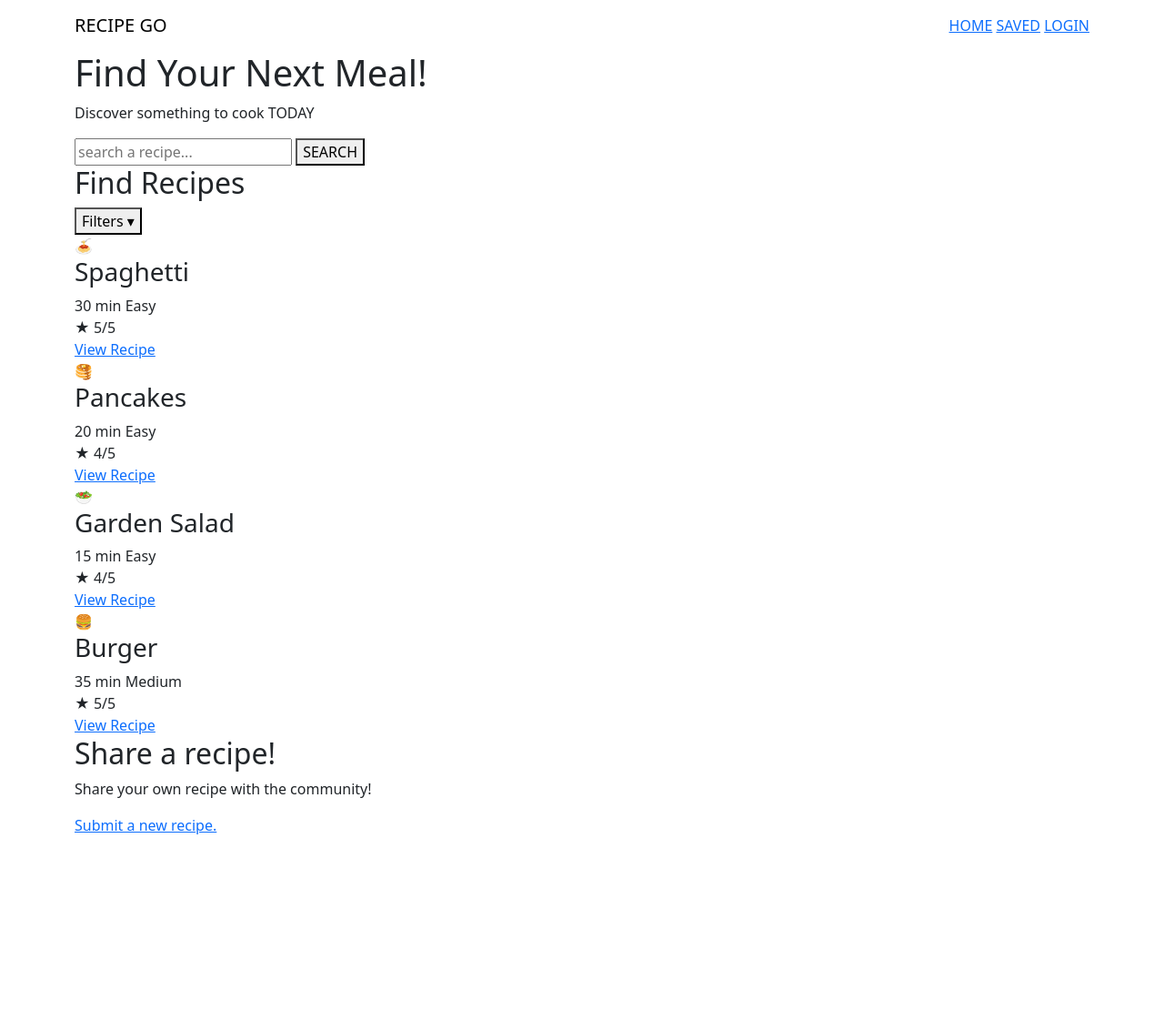
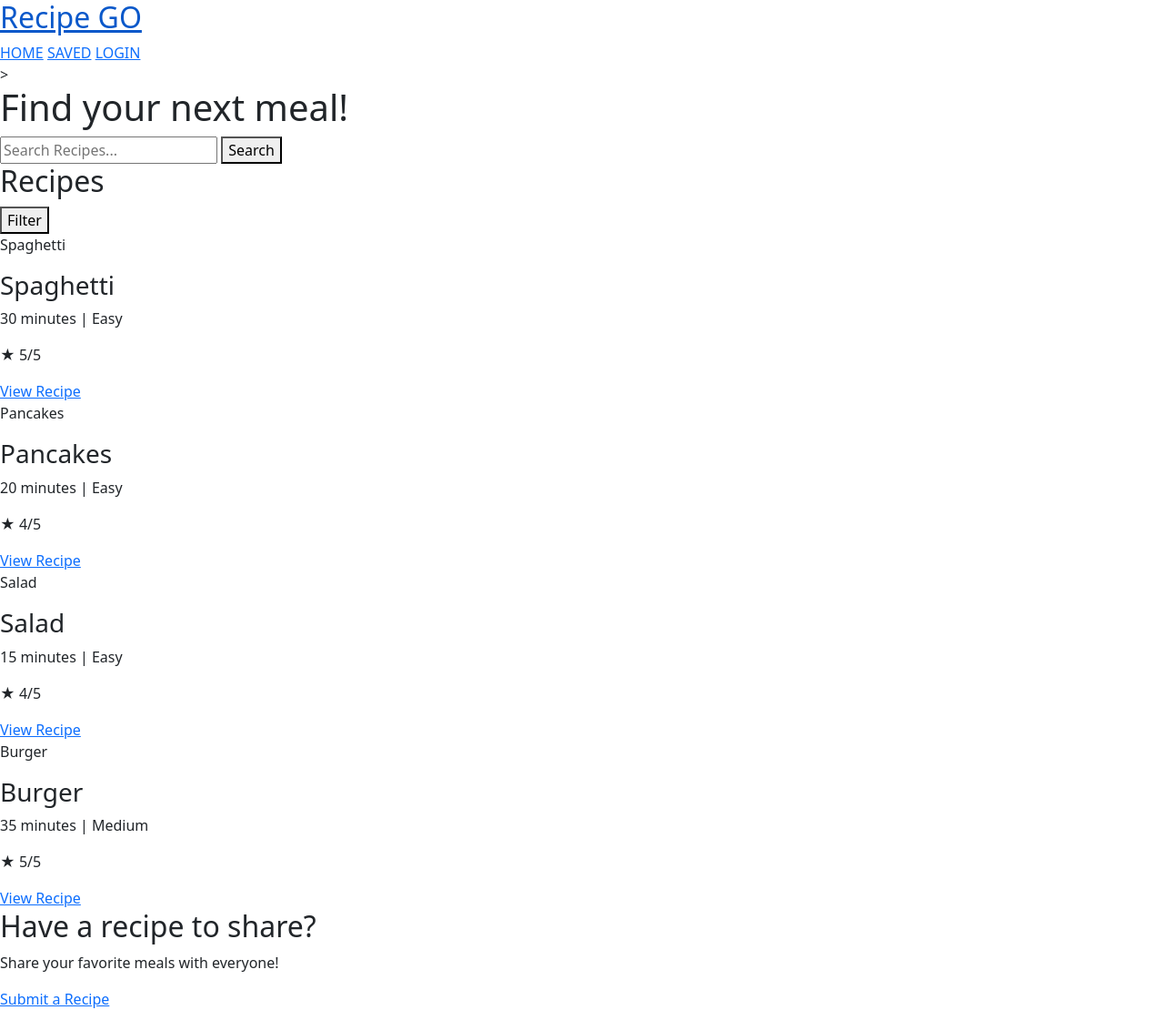
Before and after one commit to loganb7869/Project_Group_10_Recipe_Sharing_Platform, a Node server app: page / in a window 1280 px wide. Shown: the whole page at 91% size. Before the commit the page ends 917 px from the top, so only its background shows below. Run offline with Node 20, Linux system fonts and the light colour scheme; some libraries are stand-ins or nearby versions.

Commit message:
rewrote index.ejs for readability and changing purposes

```diff
--- a/views/index.ejs
+++ b/views/index.ejs
@@ -1,132 +1,128 @@
 <%- include("../partials/header.ejs") %>
 
 <body>
-    <nav class="navbar navbar-expand-lg reipe-navbar">
-        <div class="container">
-            <a class="navbar-brand" href="/">RECIPE GO</a>
+    <nav>
+        <h2><a href="/">Recipe GO</a></h2>
 
-            <div class="navbar-links">
-                <a href="/">HOME</a>
-                <a href="/">SAVED</a>
-                <a href="/">LOGIN</a>
-            </div>
+        <div>
+            <a href="/">HOME</a>
+            <a href="/saved">SAVED</a>
+            <a href="/signin">LOGIN</a>
         </div>
+    </nav>>
     </nav>
 
-    <main class="container">
-        <section class="hero-section">
-            <h1>Find Your Next Meal!</h1>
-            <p>Discover something to cook TODAY</p>
+    <main>
+        <header>
+            <h1>Find your next meal!</h1>
 
-            <form class="search-form" id="recipeSearchForm">
-                <input type="search" id="recipeSearch" placeholder="search a recipe..." aria-label="search recipes">
-                <button type="submit">SEARCH</button>
+            <form id="searchForm">
+                <input type="text" id="search" placeholder="Search Recipes...">
+                <button type="submit">Search</button>
             </form>
-        </section>
+        </header>
 
-        <section class="recipes-section">
-            <div class="section-heading">
-                <h2>Find Recipes</h2>
+        <section>
+            <div class="sectionHeading">
+                <h2>Recipes</h2>
 
-                <button class="filter-button" type="button" id="filterToggle" aria-expanded="false" aria-controls="filterPanel">
-                    Filters &#9662;
+                <button type="button" id="filterButton">
+                    Filter
                 </button>
             </div>
 
-            <div id="filterPanel" class="filter-panel" hidden>
+            <div class="recipes">
+                    <!--PLEASE REMOVE ME LATER-->
+
+                    <% const recipes = [
+                    { name: "Spaghetti", time: 30, difficulty: "Easy", rating: 5 },
+                    { name: "Pancakes", time: 20, difficulty: "Easy", rating: 4 },
+                    { name: "Salad", time: 15, difficulty: "Easy", rating: 4 },
+                    { name: "Burger", time: 35, difficulty: "Medium", rating: 5 }
+                    ]; %>
+
+                    <% recipes.forEach(recipe => { %>
+
+                        <article class="recipe" data-name="<%= recipe.name.toLowerCase() %>">
+
+                            <div class="recipeImage">
+                                <p><%= recipe.name %></p>
+                            </div>
+
+                            <h3><%= recipe.name %></h3>
+
+                            <p>
+                                <%= recipe.time %> minutes |
+                                <%= recipe.difficulty %>
+                            </p>
+
+                            <p class="rating">
+                                ★ <%= recipe.rating %>/5
+                            </p>
+
+                            <a href="/view_recipe">View Recipe</a>
+
+                        </article>
+
+                    <% }); %>
+
             </div>
 
-            <div class="recipe-grid" id="recipeGrid">
+            <p id="noResults" hidden>No recipes found.</p>
 
-                <!-- REMOVE THESE LATER PLEASE LORD -->
-                <% const sampleRecipes = [
-                    { name: "Spaghetti", emoji: "🍝", time: 30, difficulty: "Easy", rating: 5 },
-                    { name: "Pancakes", emoji: "🥞", time: 20, difficulty: "Easy", rating: 4 },
-                    { name: "Garden Salad", emoji: "🥗", time: 15, difficulty: "Easy", rating: 4 },
-                    { name: "Burger", emoji: "🍔", time: 35, difficulty: "Medium", rating: 5 }
-                ]; %>
-
-                <% sampleRecipes.forEach(recipe => { %>
-                    <article class="recipe-card"
-                             data-name="<%= recipe.name.toLowerCase() %>">
-
-                        <div class="recipe-image">
-                            <span><%= recipe.emoji %></span>
-                        </div>
-
-                        <div class="recipe-content">
-                            <h3><%= recipe.name %></h3>
-
-                            <div class="recipe-meta">
-                                <span><%= recipe.time %> min</span>
-                                <span><%= recipe.difficulty %></span>
-                            </div>
-
-                            <div class="recipe-rating">
-                                &#9733; <%= recipe.rating %>/5
-                            </div>
-
-                            <a href="/view_recipe" class="recipe-link">
-                                View Recipe
-                            </a>
-                        </div>
-                    </article>
-                <% }); %>
-            </div>
-
-            <p id="noResults" class="no-results" hidden>
-                No Results.
-            </p>
         </section>
 
-        <div class="submit-cta">
-            <h2>Share a recipe!</h2>
-            <p>Share your own recipe with the community!</p>
-            <a href="/recipe_submit" class="primary-button">
-                Submit a new recipe.
-            </a>
-        </div>
+        <section class="submitSection">
+            <h2>Have a recipe to share?</h2>
+            <p>Share your favorite meals with everyone!</p>
+
+            <a href="/recipe_submit">Submit a Recipe</a>
+        </section>
+
     </main>
 
     <script>
-        const searchForm = document.getElementById("recipeSearchForm");
-        const searchInput = document.getElementById("recipeSearch");
-        const cards = document.querySelectorAll(".recipe-card");
+
+        const searchForm = document.getElementById("searchForm");
+        const search = document.getElementById("search");
+        const recipes = document.querySelectorAll(".recipe");
         const noResults = document.getElementById("noResults");
 
-        function searchRecipes() {
-            const query = searchInput.value.trim().toLowerCase();
-            let visibleCount = 0;
+        searchForm.addEventListener("submit", function(event)
+        {
+            event.preventDefault();
+        });
 
-            cards.forEach(card => {
-                const name = card.dataset.name;
-                const matches = name.includes(query);
+        search.addEventListener("input", function()
+        {
+            let found = false;
 
-                card.hidden = !matches;
+            recipes.forEach(function(recipe)
+            {
+                const name = recipe.dataset.name;
 
-                if (matches) visibleCount++;
+                if (name.includes(search.value.toLowerCase().trim()))
+                {
+                    recipe.hidden = false;
+                    found = true;
+                }
+                else
+                {
+                    recipe.hidden = true;
+                }
             });
 
-            noResults.hidden = visibleCount !== 0;
-        }
-
-        searchForm.addEventListener("submit", event => {
-            event.preventDefault();
-            searchRecipes();
+            noResults.hidden = found;
         });
 
-        searchInput.addEventListener("input", searchRecipes);
+        const filterButton = document.getElementById("filterButton");
+        const filters = document.getElementById("filters");
 
-        const filterToggle = document.getElementById("filterToggle");
-        const filterPanel = document.getElementById("filterPanel");
+        filterButton.addEventListener("click", function()
+        {
+            filters.hidden = !filters.hidden;
+        });
 
-        filterToggle.addEventListener("click", () => {
-            filterPanel.hidden = !filterPanel.hidden;
-            filterToggle.setAttribute(
-                "aria-expanded",
-                String(!filterPanel.hidden)
-            );
-        });
     </script>
 </body>
 </html>
```
